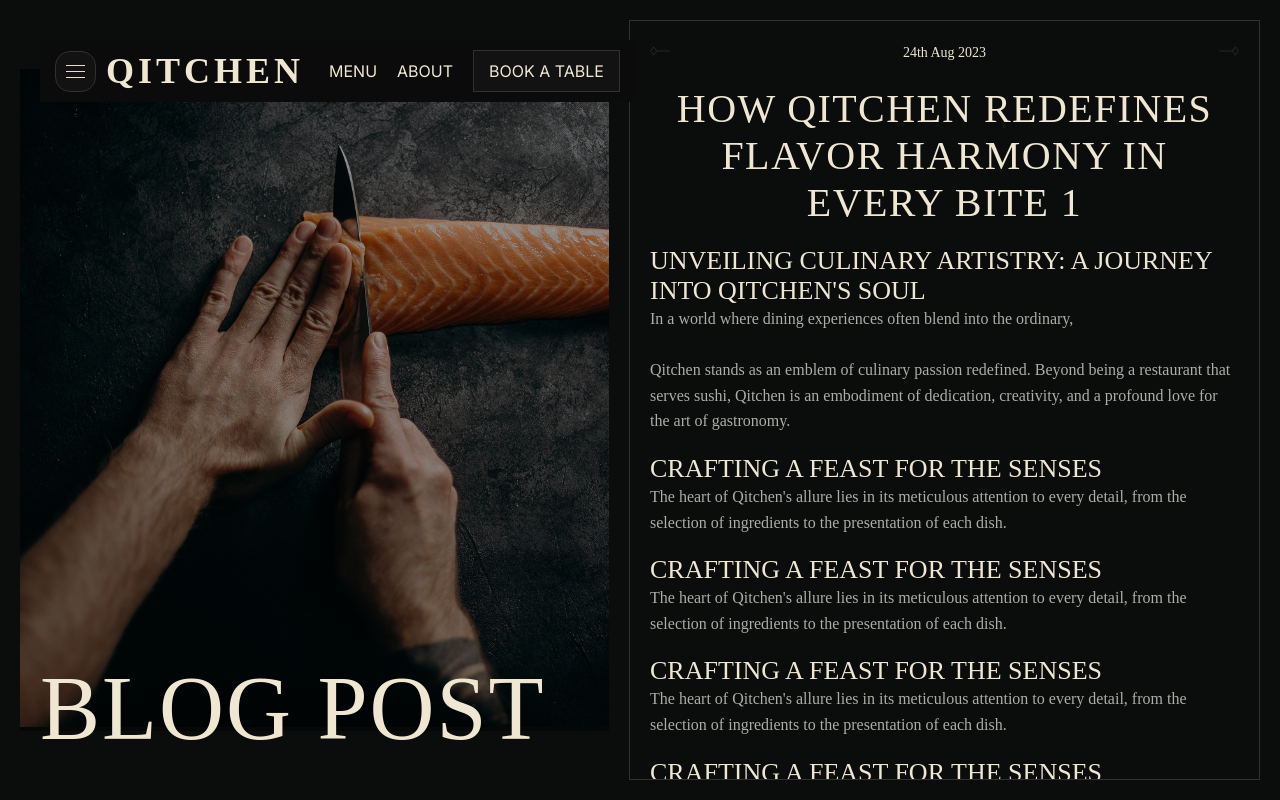
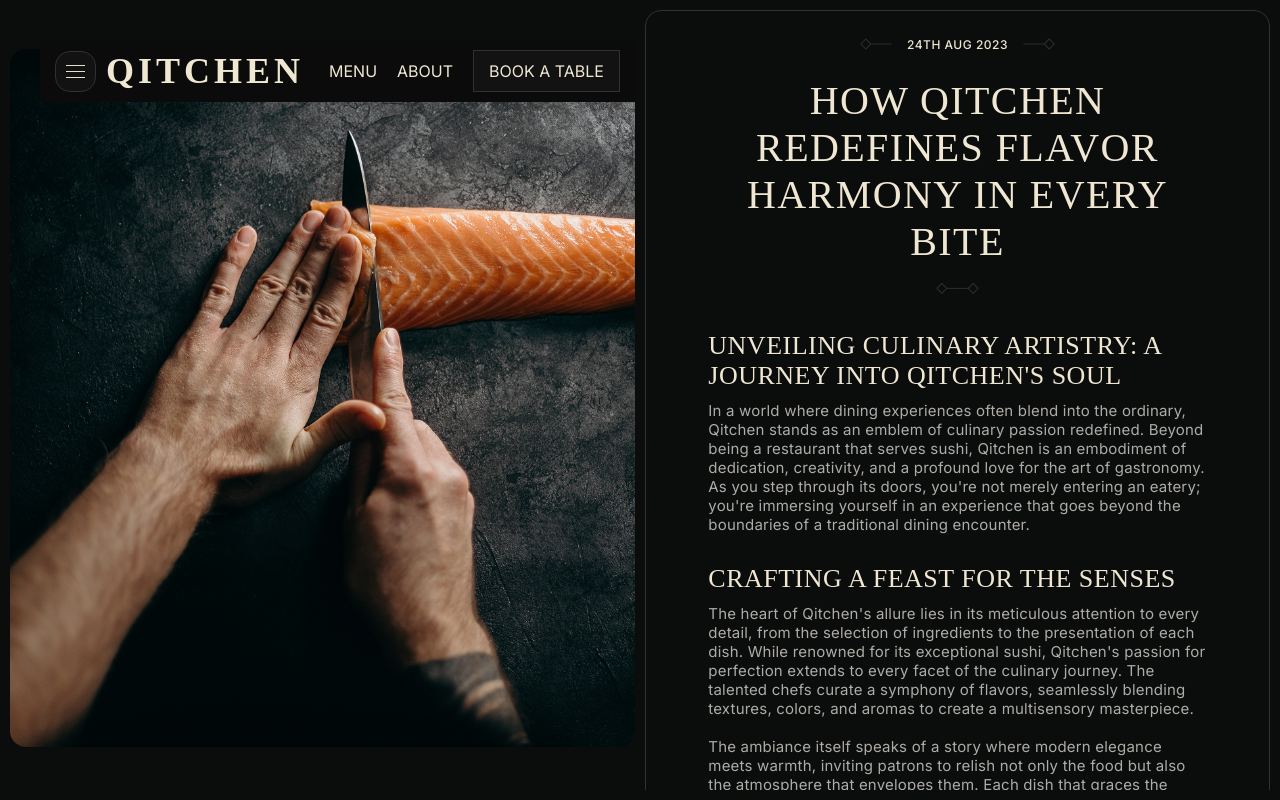
Before and after one commit to JakubStankiewicz1/Qitchen, a React (Vite) app in the folder frontend/: page /blog/1 in a window 1280 px wide. Built offline with nearby package versions, Linux system fonts and the light colour scheme; a web font is replaced by a local one.

Commit message:
Added styling to blog page

```diff
--- a/frontend/src/pages/BlogPost/BlogPost.jsx
+++ b/frontend/src/pages/BlogPost/BlogPost.jsx
@@ -2,6 +2,8 @@ import React, { useRef } from "react";
 import "./blogPost.css";
 import { useParams } from "react-router-dom";
 import assets from "../../assets/assets";
+import { useEffect } from "react";
+import { useState } from "react";
 
 const BlogPost = () => {
   const { id } = useParams();
@@ -15,32 +17,20 @@ const BlogPost = () => {
     1: {
       image: assets.blogImageOneCon,
       date: "24th Aug 2023",
-      title: "How Qitchen Redefines Flavor Harmony in Every Bite 1",
+      title: "How Qitchen Redefines Flavor Harmony in Every Bite",
       textEle: [
         {
           title: "Unveiling Culinary Artistry: A Journey into Qitchen's Soul",
-          text: "In a world where dining experiences often blend into the ordinary, \n\nQitchen stands as an emblem of culinary passion redefined. Beyond being a restaurant that serves sushi, Qitchen is an embodiment of dedication, creativity, and a profound love for the art of gastronomy.",
+          text: "In a world where dining experiences often blend into the ordinary, Qitchen stands as an emblem of culinary passion redefined. Beyond being a restaurant that serves sushi, Qitchen is an embodiment of dedication, creativity, and a profound love for the art of gastronomy. As you step through its doors, you're not merely entering an eatery; you're immersing yourself in an experience that goes beyond the boundaries of a traditional dining encounter.",
         },
         {
           title: "Crafting a Feast for the Senses",
-          text: "The heart of Qitchen's allure lies in its meticulous attention to every detail, from the selection of ingredients to the presentation of each dish.",
+          text: "The heart of Qitchen's allure lies in its meticulous attention to every detail, from the selection of ingredients to the presentation of each dish. While renowned for its exceptional sushi, Qitchen's passion for perfection extends to every facet of the culinary journey. The talented chefs curate a symphony of flavors, seamlessly blending textures, colors, and aromas to create a multisensory masterpiece.\n\nThe ambiance itself speaks of a story where modern elegance meets warmth, inviting patrons to relish not only the food but also the atmosphere that envelopes them. Each dish that graces the table is not just a meal; it's a tale told through taste—a testament to the tireless commitment Qitchen has toward crafting an experience that resonates with food enthusiasts and connoisseurs alike.",
         },
         {
-          title: "Crafting a Feast for the Senses",
-          text: "The heart of Qitchen's allure lies in its meticulous attention to every detail, from the selection of ingredients to the presentation of each dish.",
-        },
-        {
-          title: "Crafting a Feast for the Senses",
-          text: "The heart of Qitchen's allure lies in its meticulous attention to every detail, from the selection of ingredients to the presentation of each dish.",
-        },
-        {
-          title: "Crafting a Feast for the Senses",
-          text: "The heart of Qitchen's allure lies in its meticulous attention to every detail, from the selection of ingredients to the presentation of each dish.",
-        },
-        {
-          title: "Crafting a Feast for the Senses",
-          text: "The heart of Qitchen's allure lies in its meticulous attention to every detail, from the selection of ingredients to the presentation of each dish.",
-        },
+          title: "Beyond Sushi: Nurturing Connections",
+          text: "While the gastronomic delights are undoubtedly the centerpiece, Qitchen goes beyond being a culinary haven. It's a place that fosters connections, where conversations flow as smoothly as the sake, and moments turn into cherished memories. The passionate team at Qitchen believes that dining is an act of bonding—a chance to share joy, laughter, and stories over a beautifully laid table.\n\nThe Qitchen experience transcends the physical walls of the restaurant. It's an invitation to step out of the ordinary and into a world where passion for food is an art, and every guest is a cherished canvas. Through the symphony of flavors, the artistry of presentation, and the warmth of connection, Qitchen invites you to witness passion personified in every aspect of your dining journey.",
+        }
       ],
     },
     2: {
@@ -91,9 +81,9 @@ const BlogPost = () => {
 
   const post = blogPosts[id];
 
-  if (!post) {
-    return <div>Blog post not found</div>;
-  }
+  const scrollToSection = (ref) => {
+    ref.current.scrollIntoView({ behavior: "smooth" });
+  };
 
   return (
     <div className="blogPost">
@@ -101,18 +91,11 @@ const BlogPost = () => {
         {/* Left Part */}
         <div className="blogPostContainerLeft">
           <div className="blogPostContainerLeftContainer">
+            {/* Image Container */}
             <div className="blogPostContainerLeftContainerImage">
-              <div className="blogPostContainerLeftContainerImageOverlay" />
-              <img
-                src={post.image}
-                alt=""
-                className="blogPostContainerLeftContainerImageImage"
-              />
+              <div className="blogPostContainerLeftContainerImageContainer">
+                <img src={post.image} alt="" className="blogPostContainerLeftContainerImageContainerImage" />
               </div>
-            <div className="blogPostContainerLeftContainerTitle">
-              <p className="blogPostContainerLeftContainerTitleText">
-                Blog Post
-              </p>
             </div>
           </div>
         </div>
@@ -120,58 +103,68 @@ const BlogPost = () => {
         {/* Right Part */}
         <div className="blogPostContainerRight">
           <div className="blogPostContainerRightContainer">
+            {/* Div Border */}
+            <div className="blogPostContainerRightContainerDivBorder">
               {/* Navigation */}
-            <div className="blogPostContainerRightContainerNav">
-              <div className="blogPostContainerRightContainerNavLeft">
+              <div className="blogPostContainerRightContainerTop">
+                <div className="blogPostContainerRightContainerTopContainer">
+                  <div className="blogPostContainerRightContainerTopContainerFirst">
                     <img
                       src={assets.leftArrow}
                       alt="Previous"
-                  className="blogPostContainerRightContainerNavIcon"
-                  onClick={scrollToContent}
+                      className="blogPostContainerRightContainerTopContainerFirstIcon"
                     />
-              </div>
-              <div className="blogPostContainerRightContainerNavDate">
-                <p>{post.date}</p>
-              </div>
-              <div className="blogPostContainerRightContainerNavRight">
+                    <p className="blogPostContainerRightContainerTopContainerFirstText inter">{post.date}</p>
                     <img
                       src={assets.rightArrow}
                       alt="Next"
-                  className="blogPostContainerRightContainerNavIcon"
-                  onClick={scrollToContent}
+                      className="blogPostContainerRightContainerTopContainerFirstIcon"
                     />
+                  </div>
                 </div>
               </div>
 
               {/* Title */}
-            <div className="blogPostContainerRightContainerTitle">
-              <p>{post.title}</p>
+              <div className="blogPostContainerRightContainerTopContainerSecond">
+                <p className="blogPostContainerRightContainerTopContainerSecondContainer">{post.title}</p>
+              </div>
+
+              <div className="blogPostContainerRightContainerDivBorderGapEle">
+                <div className="blogPostContainerRightContainerDivBorderGapEleContainer">
+                  <img src={assets.gridIcon} alt="" className="blogPostContainerRightContainerDivBorderGapEleContainerIcon" />
+                </div>
               </div>
 
               {/* Content */}
-            <div
-              className="blogPostContainerRightContainerContent"
-              ref={contentRef}
-            >
+              <div className="blogPostContainerRightContainerTopContainerThird" ref={contentRef}>
                 {post.textEle.map((textEle, index) => (
-                <div key={index} className="blogPostContainerRightContainerText">
-                  <h3>{textEle.title}</h3>
+                  <div key={index} className="blogPostContainerRightContainerTopContainerThirdContainer">
+                    <div className="blogPostContainerRightContainerTopContainerThirdContainerOne">
+                      <p className="blogPostContainerRightContainerTopContainerThirdContainerTitle">{textEle.title}</p>
+                    </div>
+
+                    <div className="blogPostContainerRightContainerTopContainerThirdContainerTwo">
                       <p
+                        className="blogPostContainerRightContainerTopContainerThirdContainerText inter"
                         dangerouslySetInnerHTML={{
                           __html: textEle.text.replace(/\n/g, "<br />"),
                         }}
                       ></p>
                     </div>
+                  </div>
                 ))}
+              </div>
             </div>
 
             {/* Footer */}
-            <div className="blogPostContainerRightContainerFooter">
-              <p>By Kuba Stankiewicz</p>
-              <img src={assets.diamondIcon} alt="Diamond" />
-              <p>Licensing</p>
-              <img src={assets.diamondIcon} alt="Diamond" />
-              <p>Styleguide</p>
+            <div className="blogPostContainerRightContainerBottom">
+              <div className="blogPostContainerRightContainerBottomContainer">
+                <p className="blogPostContainerRightContainerBottomContainerFirstContainerText inter">By Kuba Stankiewicz</p>
+                <img src={assets.diamondIcon} alt="Diamond" className="blogPostContainerRightContainerBottomContainerDiamondIcon" />
+                <p className="blogPostContainerRightContainerBottomContainerSecondContainerText inter">Licensing</p>
+                <img src={assets.diamondIcon} alt="Diamond" className="blogPostContainerRightContainerBottomContainerDiamondIcon" />
+                <p className="blogPostContainerRightContainerBottomContainerThirdContainerText inter">Styleguide</p>
+              </div>
             </div>
           </div>
         </div>
--- a/frontend/src/pages/BlogPost/blogPost.css
+++ b/frontend/src/pages/BlogPost/blogPost.css
@@ -10,105 +10,135 @@
 }
 
 .blogPostContainer {
+    width: 100%;
+    height: 100%;
     display: flex;
     flex-direction: row;
-    width: 100%;
-    height: 100%;
-    gap: 20px;
-    padding: 20px;
+    gap: 10px;
+    padding: 10px;
 }
 
 .blogPostContainerLeft {
+    display: flex;
     flex: 1;
     position: sticky;
-    display: flex;
-    justify-content: center;
-    align-items: center;
 }
 
 .blogPostContainerLeftContainerImage {
     width: 100%;
     height: 100%;
+    display: flex;
+    justify-content: center;
+    align-items: center;
+    overflow: hidden;
     position: relative;
-    overflow: hidden;
+    border-radius: 16px;
 }
 
-.blogPostContainerLeftContainerImageOverlay {
-    content: "";
-    position: absolute;
-    top: 0;
-    left: 0;
+.blogPostContainerLeftContainerImageContainer {
+    justify-content: center;
+    align-items: center;
+    overflow: hidden;
+    position: relative;
+}
+
+.blogPostContainerLeftContainerImageContainerImage {
     width: 100%;
     height: 100%;
-    background-color: rgba(0, 0, 0, 0.4);
-    z-index: 10;
+    position: relative;
+    z-index: 0;
+    border-radius: 16px;
 }
 
-.blogPostContainerLeftContainerImageImage {
+.blogPostContainerRight {
+    display: flex;
+    flex: 1;
     width: 100%;
     height: 100%;
-    object-fit: cover;
-    position: relative;
-    z-index: 0;
+    overflow-y: scroll;
+    scrollbar-width: none;
+    display: flex;
+    flex-direction: column;
+    justify-content: center;
+    align-items: center;
+}
+
+.blogPostContainerRightContainer {
+    display: flex;
+    flex-direction: column;
+    gap: 10px;
+    width: 100%;
+    height: 100%;
+    display: flex;
+    flex-direction: column;
+    align-items: center;
+}
+
+.blogPostContainerRightContainerDivBorder {
+    border: 1px solid #31312D;
+    border-radius: 16px;
+    width: 100%;
+}
+
+.blogPostContainerRightContainerTop {
+    width: 100%;
+    padding-bottom: 20px;
+}
+
+.blogPostContainerRightContainerBottom {
+    border: 1px solid #fff;
+    width: 100%;
+    display: flex;
+    flex-direction: row;
+    justify-content: center;
+    align-items: center;
+    border: 1px solid #31312D;
+    border-radius: 16px;
+    padding-top: 20px;
+    padding-bottom: 20px;
 }
 
 .blogPostContainerLeftContainerTitle {
     position: absolute;
-    bottom: 20px;
-    left: 20px;
     z-index: 20;
+    bottom: 0;
+    left: 0;
+    margin-left: 70px;
+    margin-bottom: 55px;
 }
 
-.blogPostContainerLeftContainerTitleText {
-    font-size: 90px;
+.blogPostContainerLeftContainerTitleContainerText {
     color: #EFE7D2;
     font-weight: 100;
     text-transform: uppercase;
     letter-spacing: 2px;
 }
 
-.blogPostContainerRight {
-    flex: 1;
+.blogPostContainerRightContainerTopContainerFirst {
+    width: 100%;
     display: flex;
-    flex-direction: column;
-    justify-content: flex-start;
+    flex-direction: row;
+    justify-content: center;
     align-items: center;
-    overflow-y: scroll;
-    scrollbar-width: none;
-    padding: 20px;
-    color: #fff;
-    border: 1px solid #31312D;
+    margin-top: 20px;
+    gap: 15px;
 }
 
-.blogPostContainerRight::-webkit-scrollbar {
-    display: none;
+.blogPostContainerRightContainerTopContainerFirstText {
+    color: #EFE7D2;
+    font-size: 12px;
+    font-weight: 500;
+    letter-spacing: 0.5px;
+    text-transform: uppercase;
 }
 
-.blogPostContainerRightContainer {
-    width: 100%;
-    display: flex;
-    flex-direction: column;
-    gap: 20px;
+.blogPostContainerRightContainerTopContainerSecond {
+    width: 70%;
+    margin-left: auto;
+    margin-right: auto;
 }
 
-.blogPostContainerRightContainerNav {
-    display: flex;
-    justify-content: space-between;
-    align-items: center;
-}
-
-.blogPostContainerRightContainerNavIcon {
-    cursor: pointer;
-    width: 20px;
-    height: 20px;
-}
-
-.blogPostContainerRightContainerNavDate {
-    font-size: 14px;
-    color: #EEE6D1;
-}
-
-.blogPostContainerRightContainerTitle {
+.blogPostContainerRightContainerTopContainerSecondContainer {
     font-size: 40px;
     text-transform: uppercase;
     font-weight: 500;
@@ -117,34 +147,70 @@
     letter-spacing: 1.4px;
 }
 
-.blogPostContainerRightContainerContent {
+.blogPostContainerRightContainerBottomContainer {
     display: flex;
-    flex-direction: column;
-    gap: 20px;
-}
-
-.blogPostContainerRightContainerText h3 {
-    font-size: 26px;
-    font-weight: 500;
-    color: #EFE7D2;
-    text-transform: uppercase;
-    line-height: 30px;
-}
-
-.blogPostContainerRightContainerText p {
-    font-size: 16px;
-    color: #AEADA8;
-    line-height: 1.6;
-    white-space: pre-wrap;
-}
-
-.blogPostContainerRightContainerFooter {
-    display: flex;
+    flex-direction: row;
     justify-content: center;
     align-items: center;
     gap: 10px;
-    font-size: 12px;
+    margin-left: auto;
+    margin-right: auto;
+}
+
+.blogPostContainerRightContainerBottomContainerFirstContainerText,
+.blogPostContainerRightContainerBottomContainerSecondContainerText,
+.blogPostContainerRightContainerBottomContainerThirdContainerText {
     color: #EFE7D2;
-    text-transform: uppercase;
+    font-size: 13px;
+    font-weight: 200;
+    text-transform: capitalize;
     letter-spacing: 0.5px;
 }
+
+.blogPostContainerRightContainerBottomContainerDiamondIcon {
+    padding: 0 10px;
+}
+
+.blogPostContainerRightContainerTopContainerThird {
+    width: 80%;
+    margin-left: auto;
+    margin-right: auto;
+    margin-top: 30px;
+}
+
+.blogPostContainerRightContainerTopContainerThirdContainerTitle {
+    color:#EFE7D2;
+    text-transform: uppercase;
+    font-size: 26px;
+    font-weight: 500;
+    letter-spacing: 0.5px;
+}
+
+.blogPostContainerRightContainerTopContainerThirdContainerTwo {
+    margin-top: 10px;
+}
+
+.blogPostContainerRightContainerTopContainerThirdContainerText {
+    color: #AEACA7;
+    font-size: 15px;
+    font-weight: 400;
+    letter-spacing: 0.2px;
+}
+
+.blogPostContainerRightContainerTopContainerThirdContainer {
+    margin-bottom: 30px;
+}
+
+.blogPostContainerRightContainerDivBorderGapEle {
+    width: 100%;
+    display: flex;
+    margin-top: 10px;
+}
+
+.blogPostContainerRightContainerDivBorderGapEleContainer {
+    width: 100%;
+    display: flex;
+    flex-direction: row;
+    justify-content: center;
+    align-items: center;
+}
```
Lines whose indentation alone changed are shown as unchanged.
